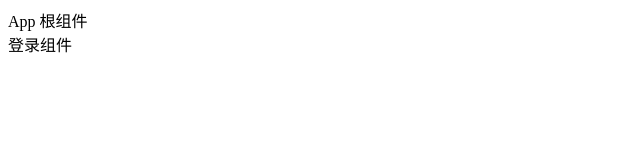
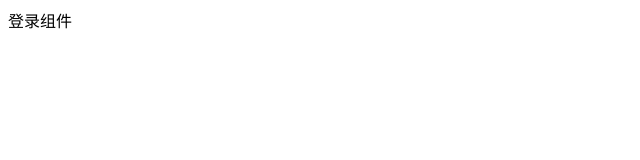
Before and after one commit to blackrings/shop, a Vue app: page /#/login in a window 1280 px wide. Shown: the top 160 px of the page, without its empty margins (0-640 px from the left). Built offline with nearby package versions, Linux system fonts and the light colour scheme.

Commit message:
重定向到login

```diff
--- a/src/App.vue
+++ b/src/App.vue
@@ -1,6 +1,5 @@
 <template>
   <div id="app">
-   App 根组件
    <!-- 路由占位符 -->
    <router-view></router-view>
   </div>
--- a/src/router/index.js
+++ b/src/router/index.js
@@ -7,6 +7,10 @@ const routes = [
   {
     path: '/login',
     component: Login
+  },
+  {
+    path: '/',
+    redirect: '/login'
   }
 ]
 
```
